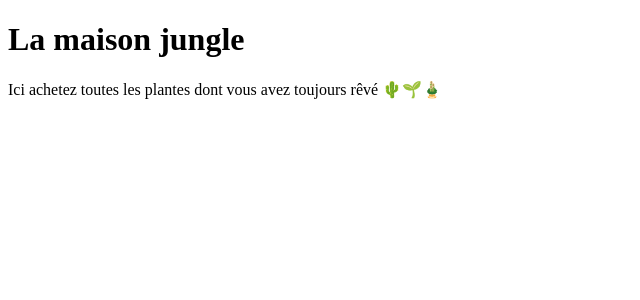
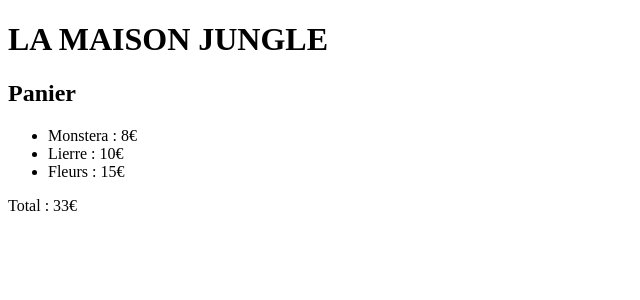
Before and after one commit to fhermas22/jungle-home, a React (Vite) app: page / in a window 1280 px wide. Shown: the top 300 px of the page, without its empty margins (0-640 px from the left). Built offline with nearby package versions, Linux system fonts and the light colour scheme.

Commit message:
Complete Pratice P1C3 : Create Card component; Update Banner component;

```diff
--- a/src/App.jsx
+++ b/src/App.jsx
@@ -3,29 +3,35 @@
   return (
     <>
       <Banner />
+      <Card />
     </>
   )
 }
 
 function Banner() {
+  const title = "la maison jungle";
+
+  return (
+    <h1>{title.toUpperCase()}</h1>
+  )
+}
+
+function Card() {
+  const monsteraPrice = 8
+  const ivyPrice = 10
+  const flowerPrice = 15
+
   return (
     <div>
-      <Header />
-      <Description />
+      <h2>Panier</h2>
+      <ul>
+        <li>Monstera : {monsteraPrice}€</li>
+        <li>Lierre : {ivyPrice}€</li>
+        <li>Fleurs : {flowerPrice}€</li>
+      </ul>
+      Total : {monsteraPrice + ivyPrice + flowerPrice }€
     </div>
   )
 }
 
-function Header() {
-  return (
-    <h1>La maison jungle</h1>
-  )
-}
-
-function Description() {
-  return (
-    <p>Ici achetez toutes les plantes dont vous avez toujours rêvé 🌵🌱🎍</p>
-  )
-}
-
 export default App
```
